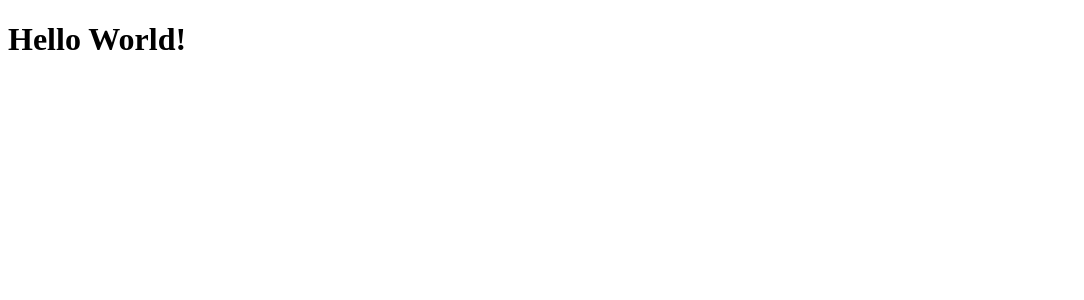
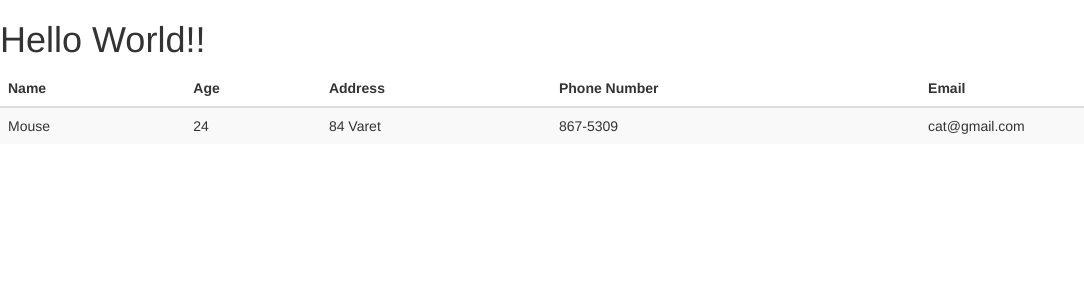
Before and after one commit to jonathanlao/growth_project, a Flask app: page / in a window 1280 px wide. Shown: the top 300 px of the page, without its empty margins (0-1084 px from the left). Run offline with Flask 2, Linux system fonts and the light colour scheme; some libraries are stand-ins or nearby versions.

Commit message:
Add bootstrap and a table

```diff
--- a/app/__init__.py
+++ b/app/__init__.py
@@ -1,5 +1,8 @@
+from ensurepip import bootstrap
 from flask import Flask
+from flask_bootstrap import Bootstrap
 
 app = Flask(__name__)
+bootstrap = Bootstrap(app)
 
 from app import routes
--- a/app/templates/index.html
+++ b/app/templates/index.html
@@ -1,9 +1,33 @@
+{% extends "bootstrap/base.html" %}
+
 <!doctype html>
 <html>
     <head>
       <title>Growth Project</title>
     </head>
     <body>
-        <h1>Hello World!</h1>
+        {% block content %}
+          <h1>Hello World!!</h1>
+          <table id="data" class="table table-striped">
+            <thead>
+              <tr>
+                <th>Name</th>
+                <th>Age</th>
+                <th>Address</th>
+                <th>Phone Number</th>
+                <th>Email</th>
+              </tr>
+            </thead>
+            <tbody>
+                <tr>
+                  <td>Mouse</td>
+                  <td>24</td>
+                  <td>84 Varet</td>
+                  <td>867-5309</td>
+                  <td>cat@gmail.com</td>
+                </tr>
+            </tbody>
+          </table>
+        {% endblock %}
     </body>
 </html>
```
Also changed, not shown: 1 other file.
